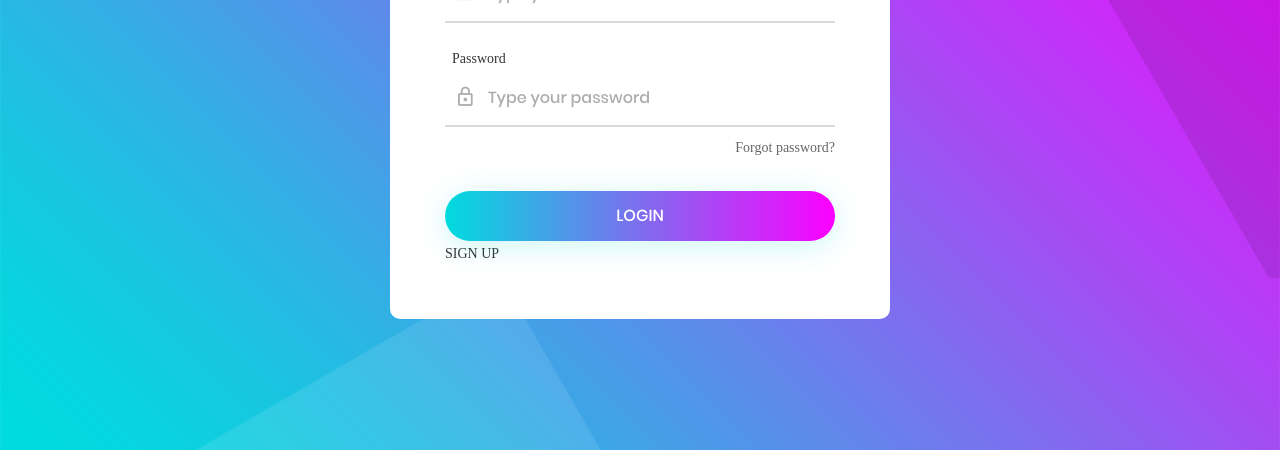
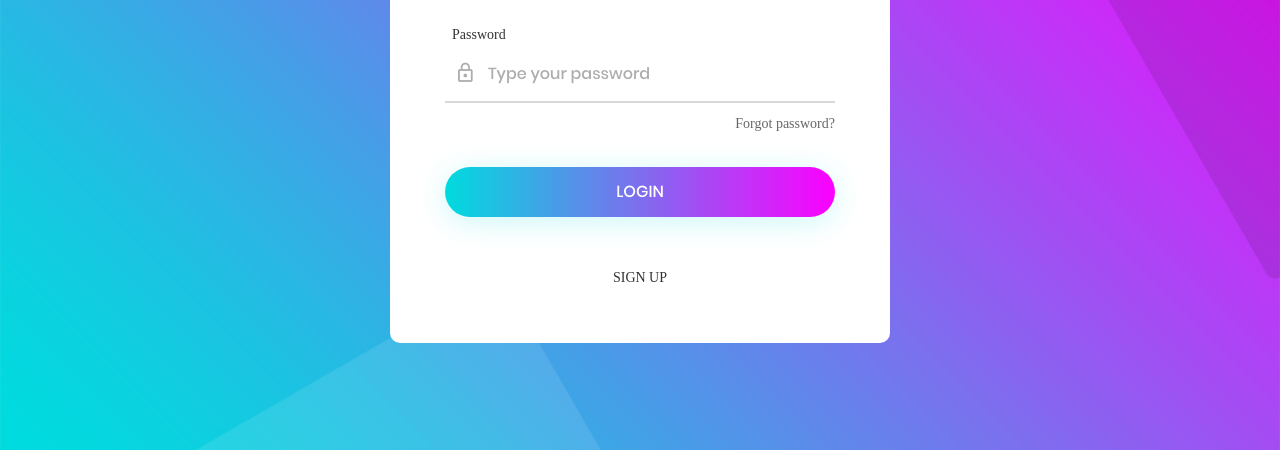
Before and after one commit to Snarky36/smartbiding, a plain HTML site: page Login/index.html in a window 1280 px wide. Shown: the part 350-800 px from the top of the page. Drawn offline with Linux system fonts and the light colour scheme; a web font is replaced by a local one.

Commit message:
Update index.html

```diff
--- a/Login/index.html
+++ b/Login/index.html
@@ -62,11 +62,11 @@
 								Login
 							</button>
 						</div>
-					</div>
+					</div><br><br>
 
-						<a href="#" class="txt2">
+						<center><a href="#" class="txt2">
 							Sign Up
-						</a>
+						</a></center>
 					</div>
 				</form>
 			</div>
```
